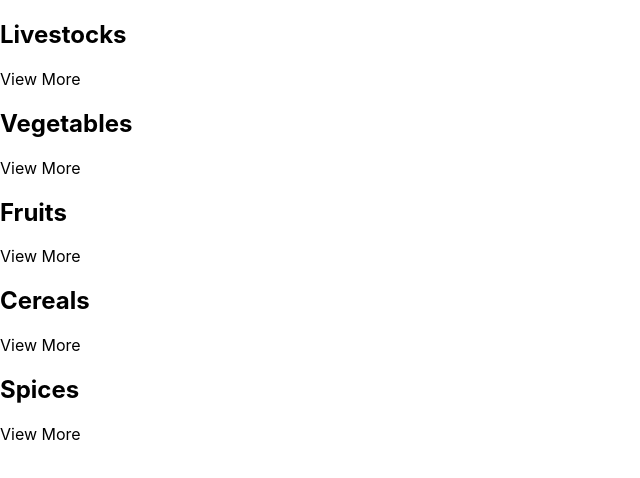
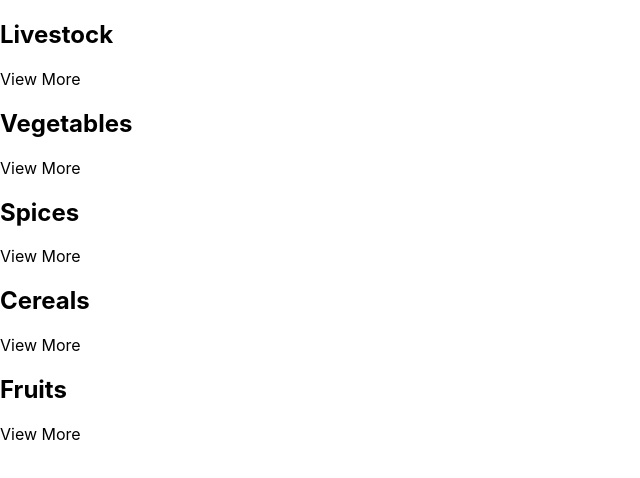
Before and after one commit to Nejo12/react-ecommerce-rev, a React (Create React App) app: page / in a window 1280 px wide. Shown: the top 478 px of the page, without its empty margins (0-640 px from the left). Built offline with nearby package versions, Linux system fonts and the light colour scheme.

Commit message:
setting up catgories

```diff
--- a/src/App.js
+++ b/src/App.js
@@ -1,41 +1,41 @@
-const App = () =>
+const App = () => {
+
+	const categories = [
+		{
+			id: 1,
+			title: 'Livestock'
+		},
+		{
+			id: 2,
+			title: 'Vegetables'
+		},
+		{
+			id: 3,
+			title: 'Spices'
+		},
+		{
+			id: 4,
+			title: 'Cereals'
+		},
+		{
+			id: 5,
+			title: 'Fruits'
+		},
+	]
+
+	return (
 		<div className="categories-container">
+			{ categories.map(({ title }) => (
 				<div className="category-container">
 					{/* img */ }
 					<div className="category-body-container">
-        <h2>Livestocks</h2>
+						<h2>{ title }</h2>
 						<p>View More</p>
 					</div>
 				</div>
-
-    <div className="category-container">
-      {/* img */ }
-      <div className="category-body-container">
-        <h2>Vegetables</h2>
-        <p>View More</p>
-      </div>
-    </div>
-    <div className="category-container">
-      {/* img */ }
-      <div className="category-body-container">
-        <h2>Fruits</h2>
-        <p>View More</p>
-      </div>
-    </div>
-    <div className="category-container">
-      {/* img */ }
-      <div className="category-body-container">
-        <h2>Cereals</h2>
-        <p>View More</p>
-      </div>
-    </div>
-    <div className="category-container">
-      {/* img */ }
-      <div className="category-body-container">
-        <h2>Spices</h2>
-        <p>View More</p>
-      </div>
-    </div>
-  </div>
+			)
+			) }
+		</div>)
+}
 
 export default App;
```
Lines whose indentation alone changed are shown as unchanged.
